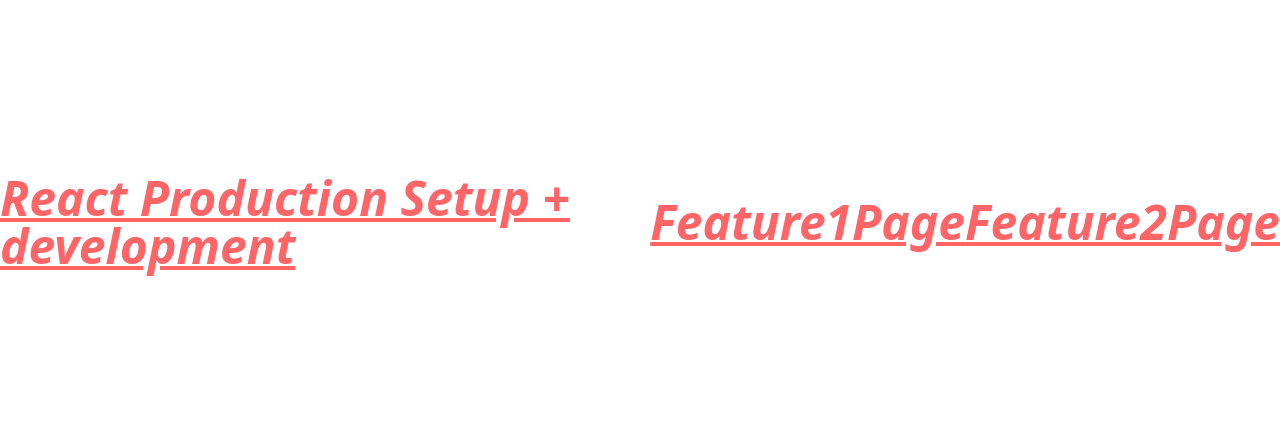
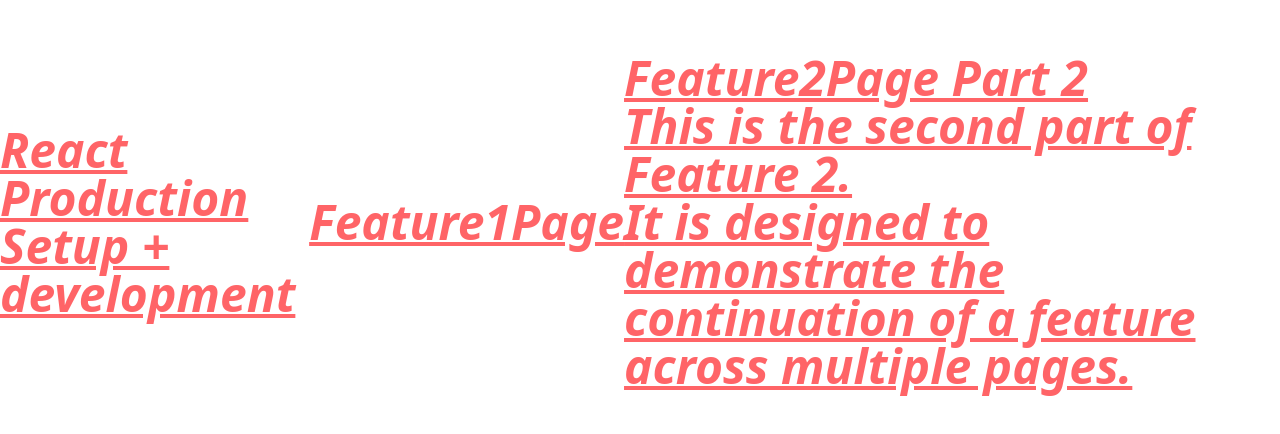
Before and after one commit to ethicalhub/react-production-setup, a React (Vite) app: page / in a window 1280 px wide. Shown: the part 178-612 px from the top of the page. Built offline with nearby package versions, Linux system fonts and the light colour scheme.

Commit message:
feat(setup): github actions yarn pkg

```diff
--- a/src/features/feature2/Feature2Page.tsx
+++ b/src/features/feature2/Feature2Page.tsx
@@ -1,5 +1,12 @@
 const Feature2Page = () => {
-    return <div>Feature2Page</div>
+    return (
+        <div>
+            Feature2Page Part 2<p>This is the second part of Feature 2.</p>
+            <p>
+                It is designed to demonstrate the continuation of a feature across multiple pages.
+            </p>
+        </div>
+    )
 }
 
 export default Feature2Page
```
